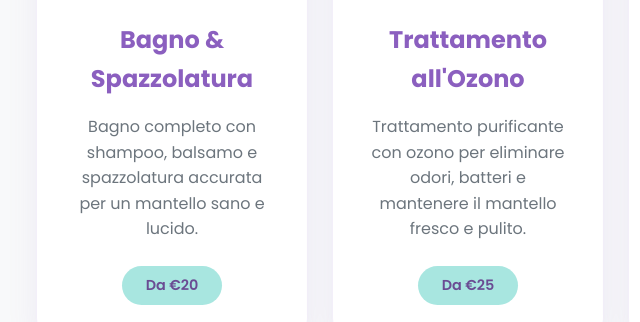
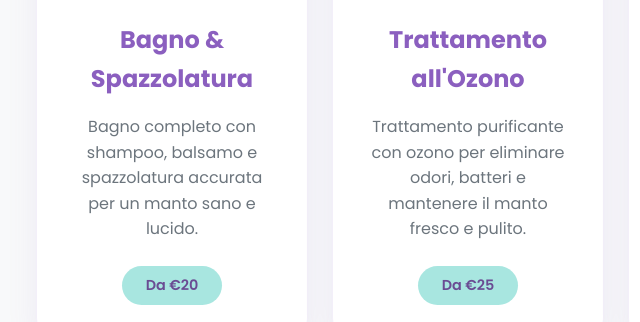
Before and after one commit to whirmill/limpidog-website, a website: page index.html in a window 1280 px wide. Shown: the part 1055-1377 px from the top of the page, 24-664 px from the left. Drawn offline with Linux system fonts and the light colour scheme.

Commit message:
fixed copy

```diff
--- a/index.html
+++ b/index.html
@@ -86,7 +86,7 @@
                         <i class="fas fa-bath"></i>
                     </div>
                     <h3>Bagno & Spazzolatura</h3>
-                    <p>Bagno completo con shampoo, balsamo e spazzolatura accurata per un mantello sano e
+                    <p>Bagno completo con shampoo, balsamo e spazzolatura accurata per un manto sano e
                         lucido.</p>
                     <span class="price">Da €20</span>
                 </div>
@@ -95,7 +95,7 @@
                         <i class="fas fa-wind"></i>
                     </div>
                     <h3>Trattamento all'Ozono</h3>
-                    <p>Trattamento purificante con ozono per eliminare odori, batteri e mantenere il mantello fresco e
+                    <p>Trattamento purificante con ozono per eliminare odori, batteri e mantenere il manto fresco e
                         pulito.</p>
                     <span class="price">Da €25</span>
                 </div>
```
